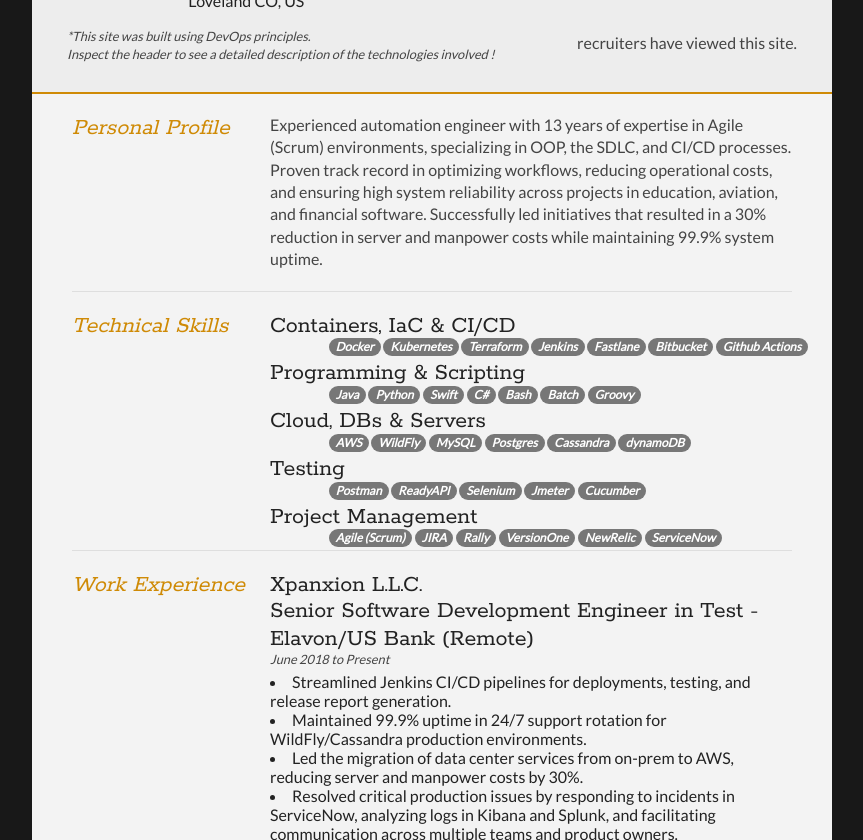
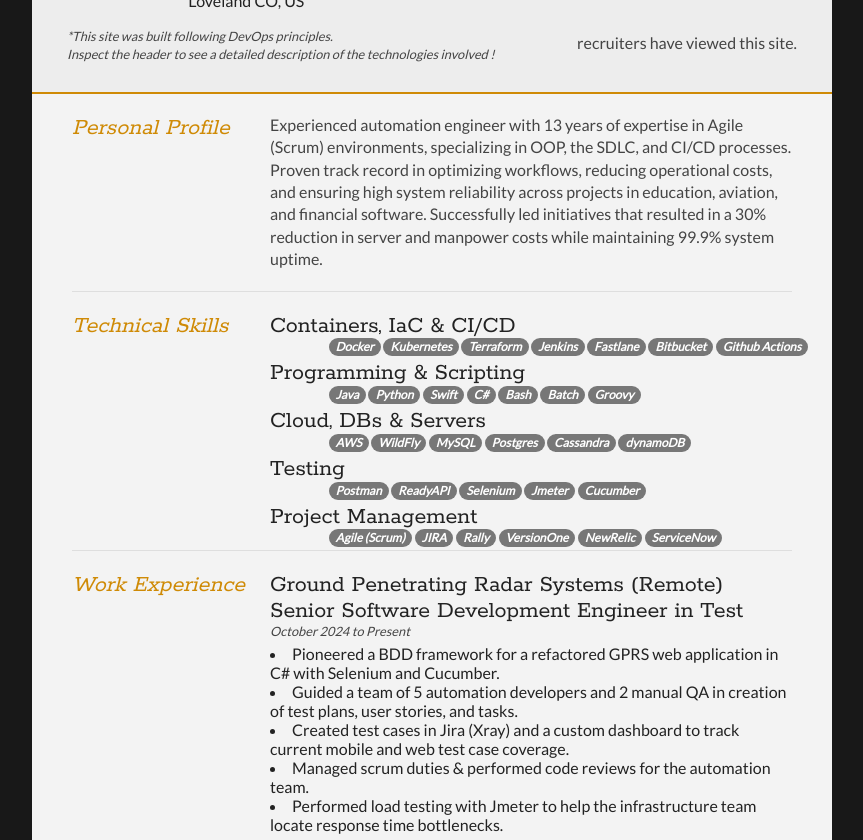
Before and after one commit to a-walser/Cloud-Resume, a plain HTML site: page Website/index.html in a window 1280 px wide. Shown: the part 140-980 px from the top of the page, without its empty margins (208-1071 px from the left). Drawn offline with nearby package versions, Linux system fonts and the light colour scheme; no server answers.

Commit message:
added new job

```diff
--- a/Website/index.html
+++ b/Website/index.html
@@ -99,7 +99,7 @@ Github Actions - Deploys all updated files from 'Websites/' to AWS S3
 		</div>
 
 		<div id="siteDescription" class="quickFade">
-			<p class="subDetails"> <br> *This site was built using DevOps principles.
+			<p class="subDetails"> <br> *This site was built following DevOps principles.
 				<br> Inspect the header to see a detailed description of the technologies involved !<br>
 				<!-- See <head> section for more information -->
 			</p>
@@ -214,9 +214,27 @@ Github Actions - Deploys all updated files from 'Websites/' to AWS S3
 
 			<div class="sectionContent">
 				<article>
+					<h2>Ground Penetrating Radar Systems (Remote)</h2>
+					<h2>Senior Software Development Engineer in Test</h2>
+					<p class="subDetails">October 2024 to Present
+					<br>
+						<li>Pioneered a BDD framework for a refactored GPRS web application in C# with Selenium and Cucumber.
+						</li>
+						<li>Guided a team of 5 automation developers and 2 manual QA in creation of test plans, user stories, and tasks.
+						</li>
+						<li>Created test cases in Jira (Xray) and a custom dashboard to track current mobile and web test case coverage.
+						</li>
+						<li>Managed scrum duties & performed code reviews for the automation team.
+						</li>
+						<li>Performed load testing with Jmeter to help the infrastructure team locate response time bottlenecks.
+						</li>
+					</p>
+				</article>
+
+				<article>
 					<h2>Xpanxion L.L.C.</h2>
 					<h2>Senior Software Development Engineer in Test - Elavon/US Bank (Remote)</h2>
-					<p class="subDetails">June 2018 to Present
+					<p class="subDetails">June 2018 to October 2024
 					<br>
 						<li>Streamlined Jenkins CI/CD pipelines for deployments, testing, and release report generation.
 						</li>
```
